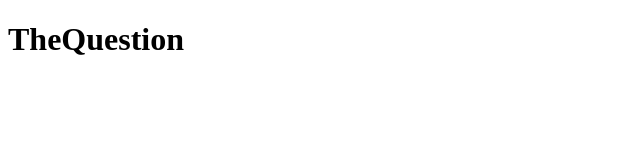
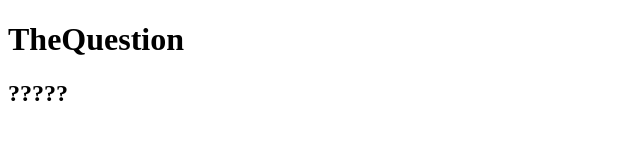
Before and after one commit to ninivre/miPagina, a plain HTML site: page index.html in a window 1280 px wide. Shown: the full height of the page, 0-640 px from the left. Drawn offline with Linux system fonts and the light colour scheme.

Commit message:
Update index.html
asassas

```diff
--- a/index.html
+++ b/index.html
@@ -7,5 +7,6 @@
 </head>
 <body>
     <h1>TheQuestion</h1>
+    <h2>?????</h2>
 </body>
 </html>
```
